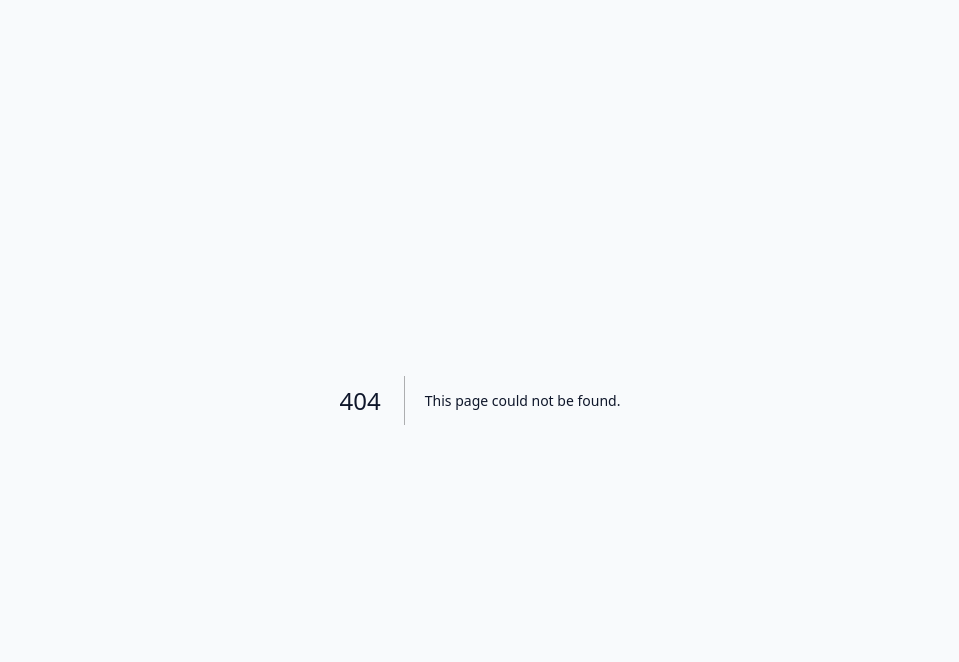
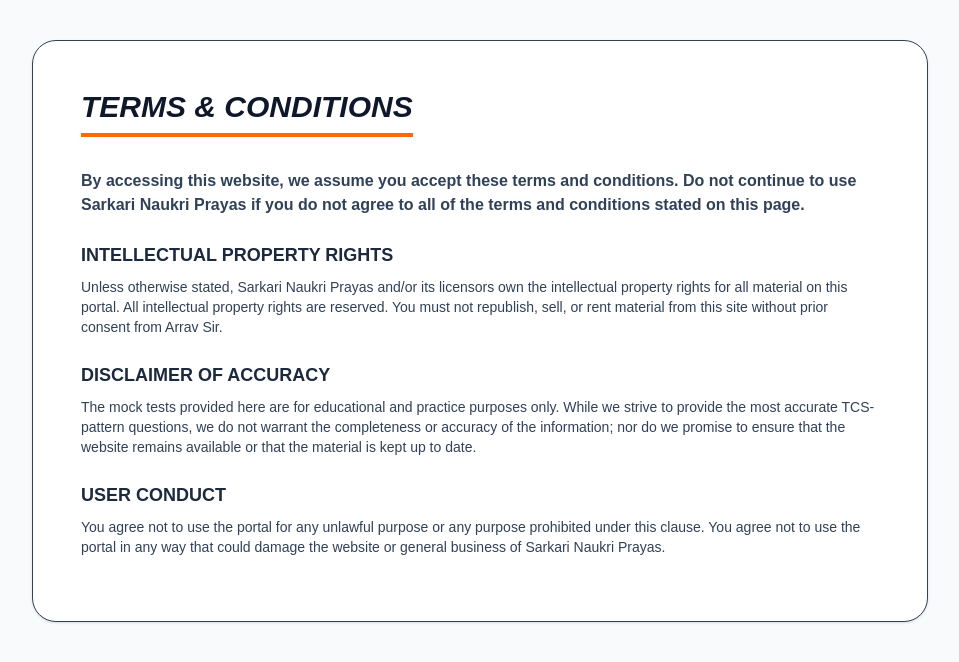
Before and after one commit to kashishbhaig/sarkari-naukri-portal, a Next.js app: page /terms in a window 1280 px wide. Before the commit this address had no page. Shown: the top 662 px of the page, without its empty margins (160-1119 px from the left). Built offline with nearby package versions, Linux system fonts and the light colour scheme.

Commit message:
Create page.tsx

```diff
--- /dev/null
+++ b/app/terms/page.tsx
@@ -0,0 +1,18 @@
+export default function Terms() {
+  return (
+    <div className="max-w-4xl mx-auto p-6 md:p-12 text-slate-700 bg-white my-10 shadow-sm border rounded-3xl">
+      <h1 className="text-3xl font-black mb-8 uppercase text-slate-900 border-b-4 border-orange-500 pb-2 inline-block italic">Terms & Conditions</h1>
+
+      <p className="mb-6 font-bold">By accessing this website, we assume you accept these terms and conditions. Do not continue to use Sarkari Naukri Prayas if you do not agree to all of the terms and conditions stated on this page.</p>
+
+      <h2 className="text-lg font-black mt-6 mb-2 text-slate-800 uppercase">Intellectual Property Rights</h2>
+      <p className="mb-4 text-sm">Unless otherwise stated, Sarkari Naukri Prayas and/or its licensors own the intellectual property rights for all material on this portal. All intellectual property rights are reserved. You must not republish, sell, or rent material from this site without prior consent from Arrav Sir.</p>
+
+      <h2 className="text-lg font-black mt-6 mb-2 text-slate-800 uppercase">Disclaimer of Accuracy</h2>
+      <p className="mb-4 text-sm">The mock tests provided here are for educational and practice purposes only. While we strive to provide the most accurate TCS-pattern questions, we do not warrant the completeness or accuracy of the information; nor do we promise to ensure that the website remains available or that the material is kept up to date.</p>
+
+      <h2 className="text-lg font-black mt-6 mb-2 text-slate-800 uppercase">User Conduct</h2>
+      <p className="mb-4 text-sm">You agree not to use the portal for any unlawful purpose or any purpose prohibited under this clause. You agree not to use the portal in any way that could damage the website or general business of Sarkari Naukri Prayas.</p>
+    </div>
+  );
+}
```
